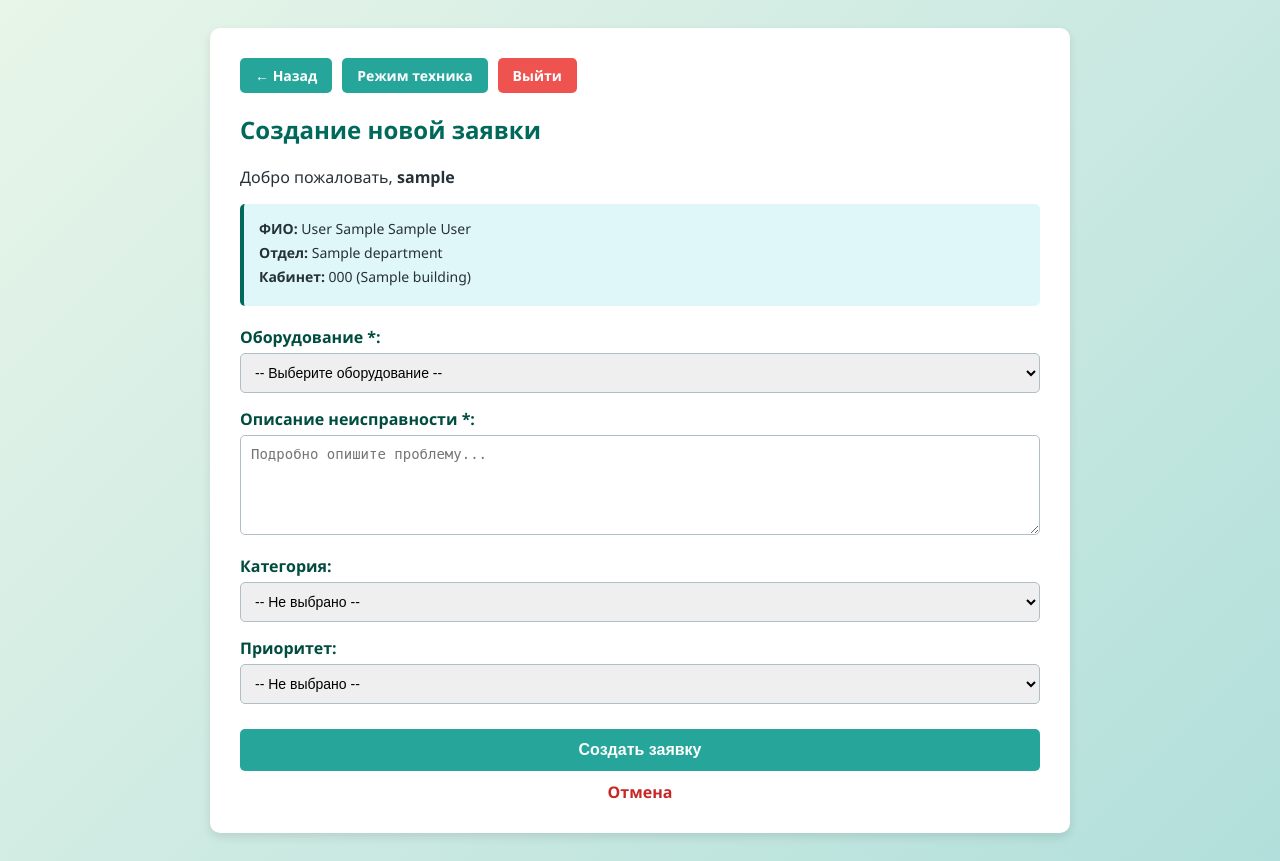
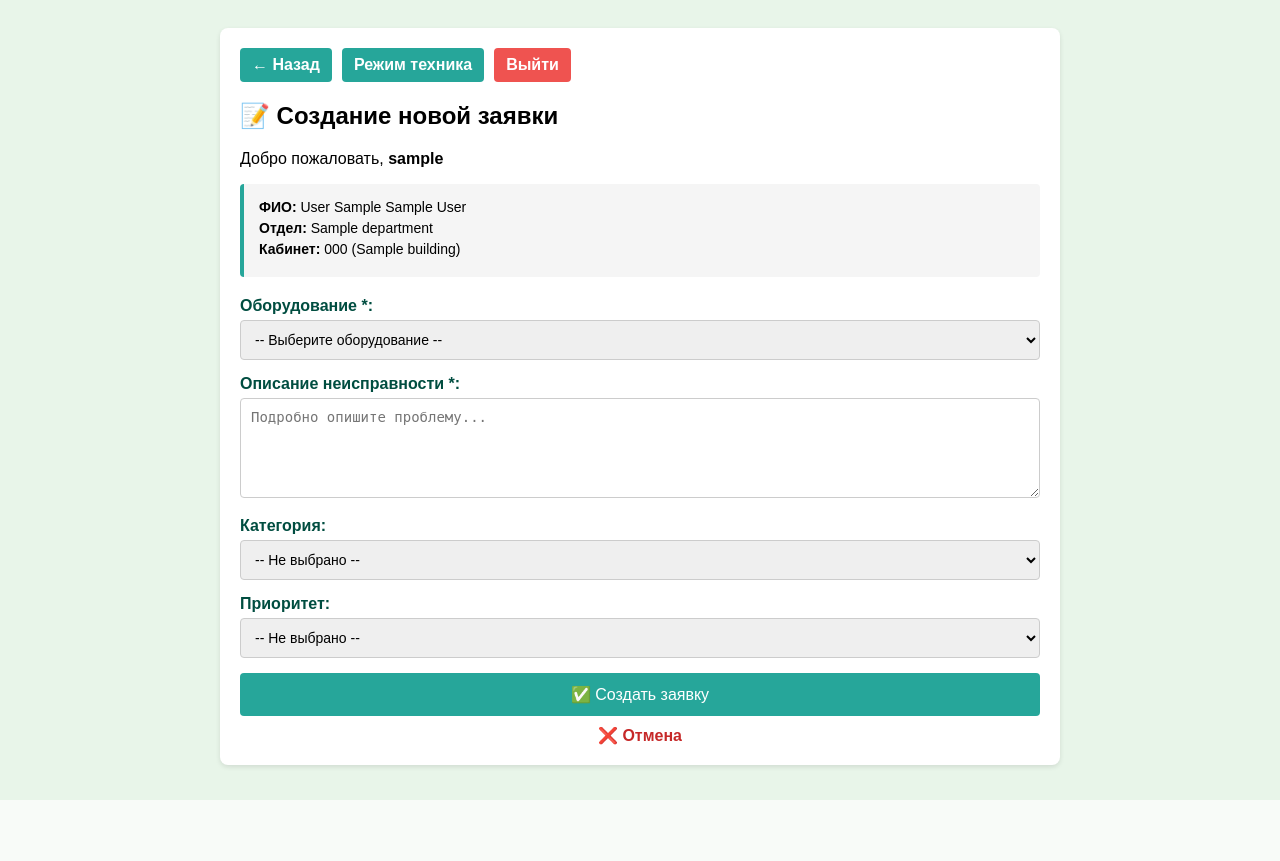
Before and after one commit to SnezhiK000/Practica_Equipment, a Django app: template equipment_p/equipment/equip/templates/create_request_customer.html in a window 1280 px wide. After the commit the page ends 800 px from the top, so only its background shows below. Run offline with Django 5.2, Linux system fonts and the light colour scheme; tables that the repository leaves empty hold one stand-in row (values such as "Sample post"); the template is opened without the code that fills it: values that come from a table or form of the project are taken from there, most other values are stand-ins (such as "Sample title", 1, 10 or a date in 2020).

Commit message:
Add files via upload

```diff
--- a/equipment_p/equipment/equip/templates/create_request_customer.html
+++ b/equipment_p/equipment/equip/templates/create_request_customer.html
@@ -1,27 +1,25 @@
+{% load static %}
 <!DOCTYPE html>
-{% load static %}
 <html lang="ru">
 <head>
-    <link rel="icon" href="{% static 'icon.png' %}" type="image/png">
     <meta charset="UTF-8">
-    <title>Создание заявки - Сотрудник</title>
+    <title>Создание заявки</title>
     <style>
-        body { font-family: 'Segoe UI', sans-serif; background: linear-gradient(135deg, #e8f5e9 0%, #b2dfdb 100%); color: #263238; padding: 20px; }
-        .container { max-width: 800px; margin: 0 auto; background: #ffffff; padding: 30px; border-radius: 10px; box-shadow: 0 4px 10px rgba(0,0,0,0.1); }
-        h2 { color: #00695c; margin-top: 0; }
-        .nav-bar { margin-bottom: 20px; display: flex; gap: 10px; flex-wrap: wrap; }
-        .nav-link { text-decoration: none; color: white; background: #26a69a; padding: 8px 15px; border-radius: 5px; font-weight: 600; font-size: 14px; }
+        body { font-family: sans-serif; background: #e8f5e9; padding: 20px; }
+        .container { max-width: 800px; margin: 0 auto; background: white; padding: 20px; border-radius: 8px; box-shadow: 0 2px 5px rgba(0,0,0,0.1); }
+        .nav-bar { margin-bottom: 20px; display: flex; gap: 10px; }
+        .nav-link { text-decoration: none; color: white; background: #26a69a; padding: 8px 12px; border-radius: 4px; font-weight: 600; }
         .nav-link:hover { background: #00897b; }
         .nav-link.danger { background: #ef5350; }
-        .info-block { background: #e0f7fa; padding: 15px; border-radius: 5px; margin-bottom: 20px; border-left: 4px solid #00695c; }
+        .info-block { background: #f5f5f5; padding: 15px; border-radius: 4px; margin-bottom: 20px; border-left: 4px solid #26a69a; }
         .info-row { margin-bottom: 5px; font-size: 14px; }
         .form-group { margin-bottom: 15px; }
         label { display: block; font-weight: bold; margin-bottom: 5px; color: #004d40; }
-        input, select, textarea { width: 100%; padding: 10px; border: 1px solid #b0bec5; border-radius: 5px; font-size: 14px; box-sizing: border-box; }
+        select, textarea { width: 100%; padding: 10px; border: 1px solid #ccc; border-radius: 4px; font-size: 14px; box-sizing: border-box; }
         textarea { height: 100px; resize: vertical; }
-        button { background: #26a69a; color: white; border: none; padding: 12px 20px; border-radius: 5px; cursor: pointer; font-weight: bold; font-size: 16px; width: 100%; margin-top: 10px; }
+        button { background: #26a69a; color: white; border: none; padding: 12px 20px; border-radius: 4px; cursor: pointer; font-size: 16px; width: 100%; }
         button:hover { background: #00897b; }
-        .messages { color: #c62828; background: #ffebee; padding: 10px; border-radius: 5px; margin-bottom: 15px; border: 1px solid #ef9a9a; }
+        .messages { color: #c62828; background: #ffebee; padding: 10px; margin-bottom: 15px; border-radius: 4px; border: 1px solid #ef9a9a; }
         .cancel-link { display: block; text-align: center; margin-top: 10px; color: #c62828; text-decoration: none; font-weight: 600; }
     </style>
 </head>
@@ -33,7 +31,7 @@
         <a href="{% url 'logout_view' %}" class="nav-link danger">Выйти</a>
     </div>
 
-    <h2>Создание новой заявки</h2>
+    <h2>📝 Создание новой заявки</h2>
     <p>Добро пожаловать, <strong>{{ user_name }}</strong></p>
 
     {% if messages %}
@@ -42,6 +40,7 @@
         </div>
     {% endif %}
 
+    <!-- ДОБАВЛЕНА ФОРМА -->
     <form method="POST">
         {% csrf_token %}
 
@@ -53,6 +52,7 @@
 
         <div class="form-group">
             <label>Оборудование *: </label>
+            <!-- ДОБАВЛЕНО: тег select, name="equipment" и required -->
             <select name="equipment" required>
                 <option value="">-- Выберите оборудование --</option>
                 {% for equip in equipment_list %}
@@ -67,11 +67,13 @@
 
         <div class="form-group">
             <label>Описание неисправности *: </label>
-            <textarea name="problem_description" required placeholder="Подробно опишите проблему..."></textarea>
+            <!-- ДОБАВЛЕНО: тег textarea, name="problem_description" и required -->
+            <textarea name="problem_description" placeholder="Подробно опишите проблему..." required></textarea>
         </div>
 
         <div class="form-group">
             <label>Категория: </label>
+            <!-- ДОБАВЛЕНО: тег select и name="category" -->
             <select name="category">
                 <option value="">-- Не выбрано --</option>
                 {% for cat in categories %}
@@ -82,6 +84,7 @@
 
         <div class="form-group">
             <label>Приоритет: </label>
+            <!-- ДОБАВЛЕНО: тег select и name="priority" -->
             <select name="priority">
                 <option value="">-- Не выбрано --</option>
                 {% for pri in priorities %}
@@ -90,8 +93,9 @@
             </select>
         </div>
 
-        <button type="submit">Создать заявку</button>
-        <a href="{% url 'show_customer' %}" class="cancel-link">Отмена</a>
+        <!-- ДОБАВЛЕНА КНОПКА ОТПРАВКИ -->
+        <button type="submit">✅ Создать заявку</button>
+        <a href="{% url 'show_customer' %}" class="cancel-link">❌ Отмена</a>
     </form>
 </div>
 </body>
```
Also changed, not shown: equipment_p/equipment/equip/views.py (+69 -27 lines).
